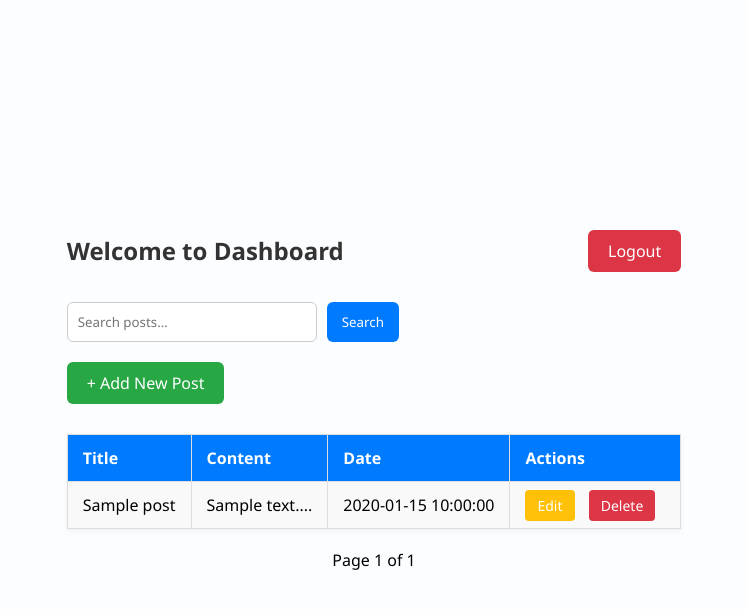
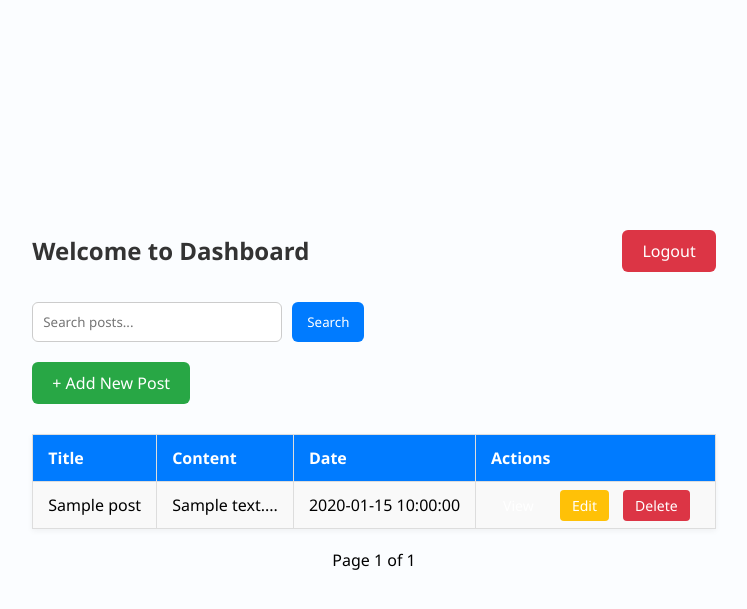
Before and after one commit to riteshkumarjena/CRUD-Enhance, a PHP site: page /dashboard.php in a window 1280 px wide. Shown: the top 609 px of the page, without its empty margins (266-1013 px from the left). Run offline with PHP 8.4, Linux system fonts and the light colour scheme; the visitor is signed in with stand-in values (Sample User, id 1); tables that the repository leaves empty or names only in its code hold one stand-in row (values such as "Sample post").

Commit message:
Update dashboard.php

```diff
--- a/CRUD-Enhance-main/dashboard.php
+++ b/CRUD-Enhance-main/dashboard.php
@@ -74,6 +74,7 @@ $posts = $stmt->fetchAll();
                     <td><?= htmlspecialchars(substr($post["content"], 0, 50)) ?>...</td>
                     <td><?= $post["created_at"] ?></td>
                     <td class="action-btns">
+                        <a href="view.php?id=<?= $post['id']; ?>" class=" btn-view">View</a>
                         <a href="edit.php?id=<?= $post["id"] ?>" class="edit-btn">Edit</a>
                         <a href="delete.php?id=<?= $post["id"] ?>" class="delete-btn">Delete</a>
                     </td>
```
